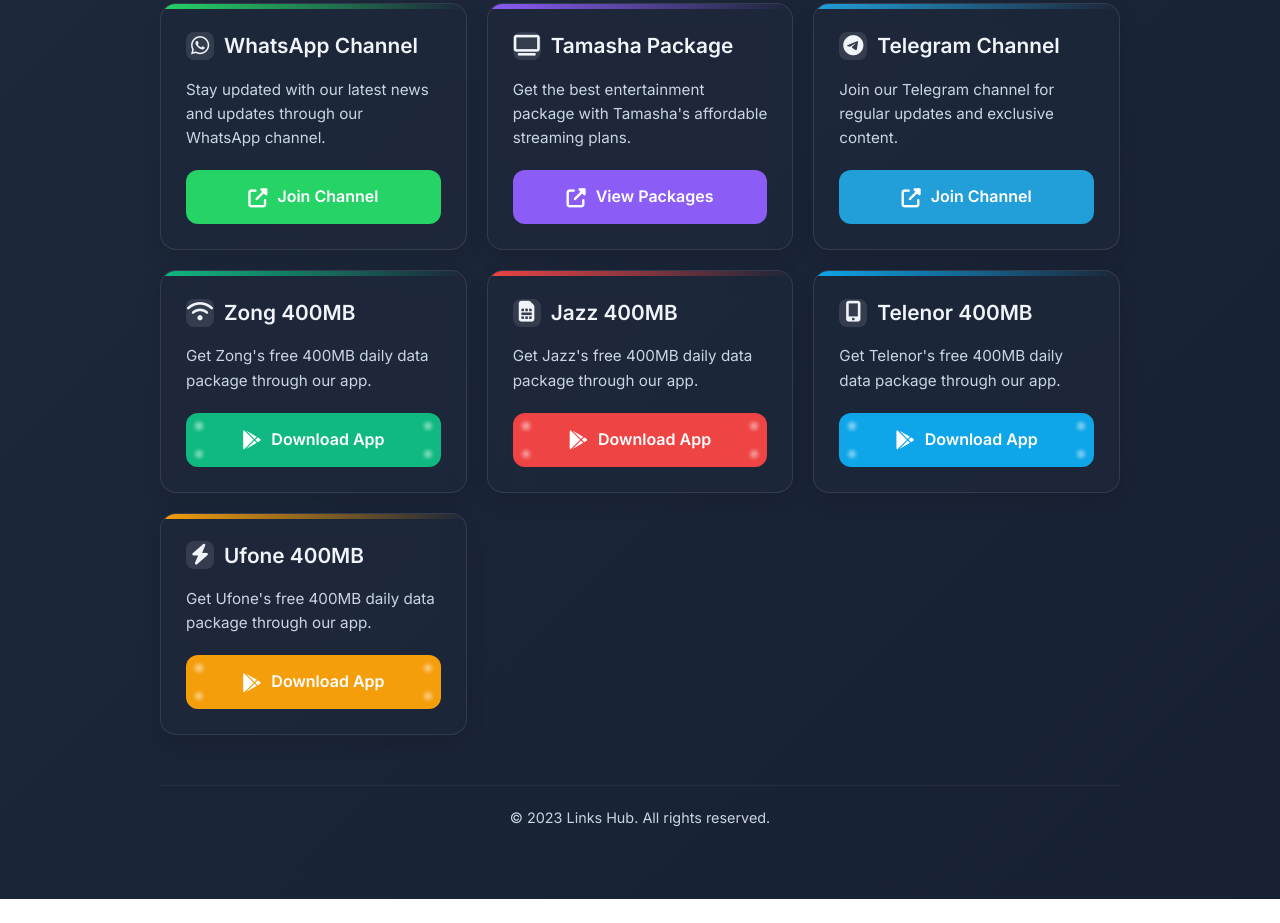
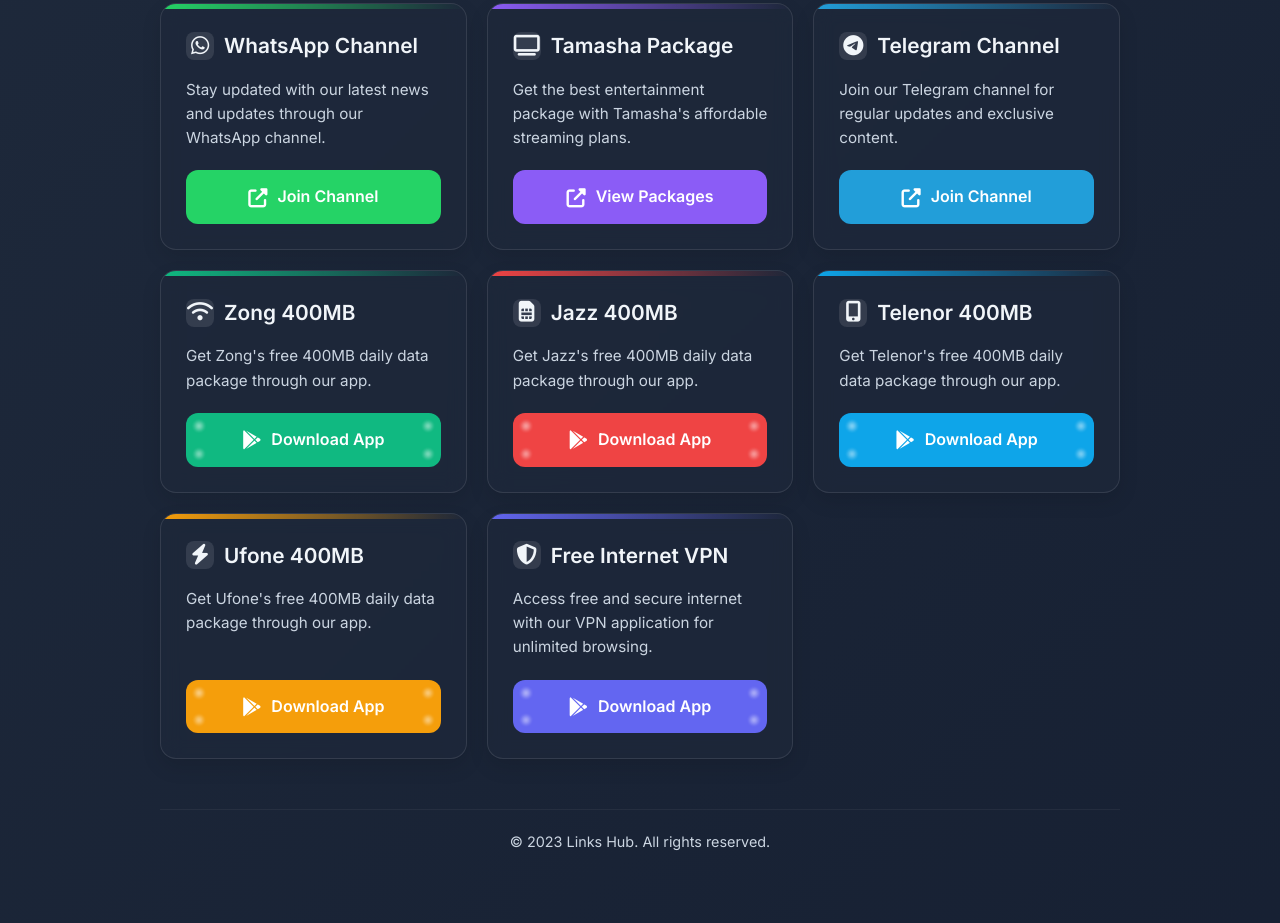
Before and after one commit to Clickshahbaz/Web, a plain HTML site: page index.html in a window 1280 px wide. Shown: the part 397-1320 px from the top of the page. Before the commit the page ends 1296 px from the top, so only its background shows below. Drawn offline with Linux system fonts and the light colour scheme.

Commit message:
Update index.html

```diff
--- a/index.html
+++ b/index.html
@@ -24,6 +24,7 @@
       --jazz: #EF4444;
       --telenor: #0EA5E9;
       --ufone: #F59E0B;
+      --vpn: #6366F1;
       --shadow: rgba(0, 0, 0, 0.15);
     }
 
@@ -263,6 +264,7 @@
     .card:nth-child(5) { animation-delay: 0.4s; }
     .card:nth-child(6) { animation-delay: 0.5s; }
     .card:nth-child(7) { animation-delay: 0.6s; }
+    .card:nth-child(8) { animation-delay: 0.7s; }
 
     /* Specific card styles */
     .card-whatsapp { --card-accent: var(--whatsapp); }
@@ -272,6 +274,7 @@
     .card-jazz { --card-accent: var(--jazz); }
     .card-telenor { --card-accent: var(--telenor); }
     .card-ufone { --card-accent: var(--ufone); }
+    .card-vpn { --card-accent: var(--vpn); }
 
     footer {
       text-align: center;
@@ -425,6 +428,21 @@
           <span class="corner bl"></span><span class="corner br"></span>
         </a>
       </div>
+
+      <!-- VPN Card -->
+      <div class="card card-vpn">
+        <h3 class="card-title">
+          <span class="card-icon"><i class="fas fa-shield-alt"></i></span>
+          Free Internet VPN
+        </h3>
+        <p class="card-content">Access free and secure internet with our VPN application for unlimited browsing.</p>
+        <a href="https://play.google.com/store/apps/details?id=com.zi.zivpn" target="_blank" class="btn btn-primary">
+          <i class="fab fa-google-play"></i> Download App
+          <span class="shine"></span>
+          <span class="corner tl"></span><span class="corner tr"></span>
+          <span class="corner bl"></span><span class="corner br"></span>
+        </a>
+      </div>
     </div>
 
     <footer>
```
